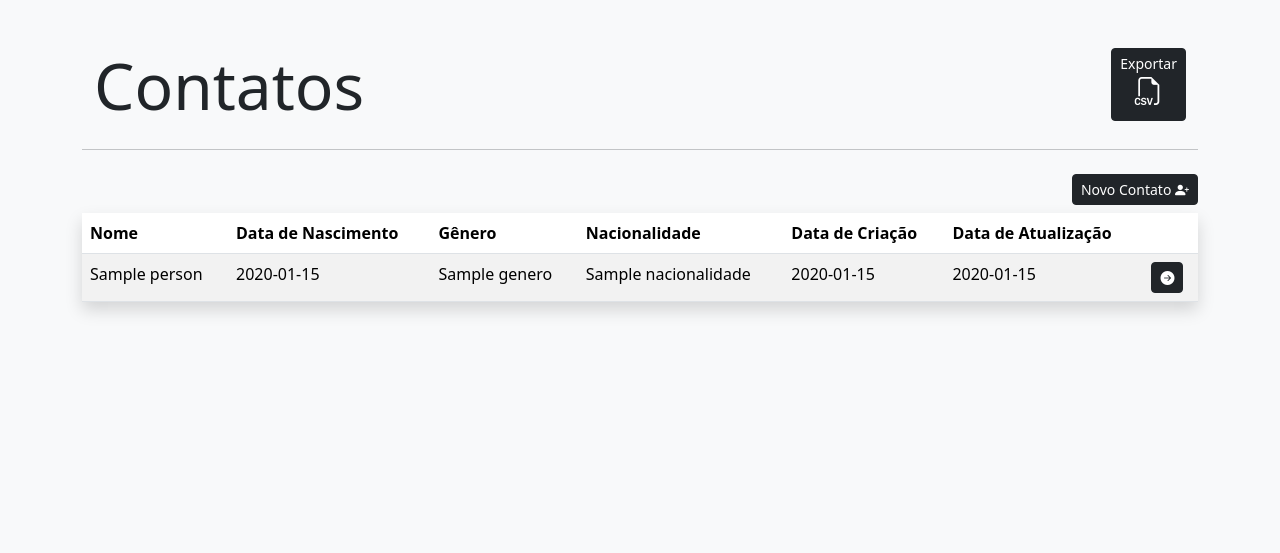
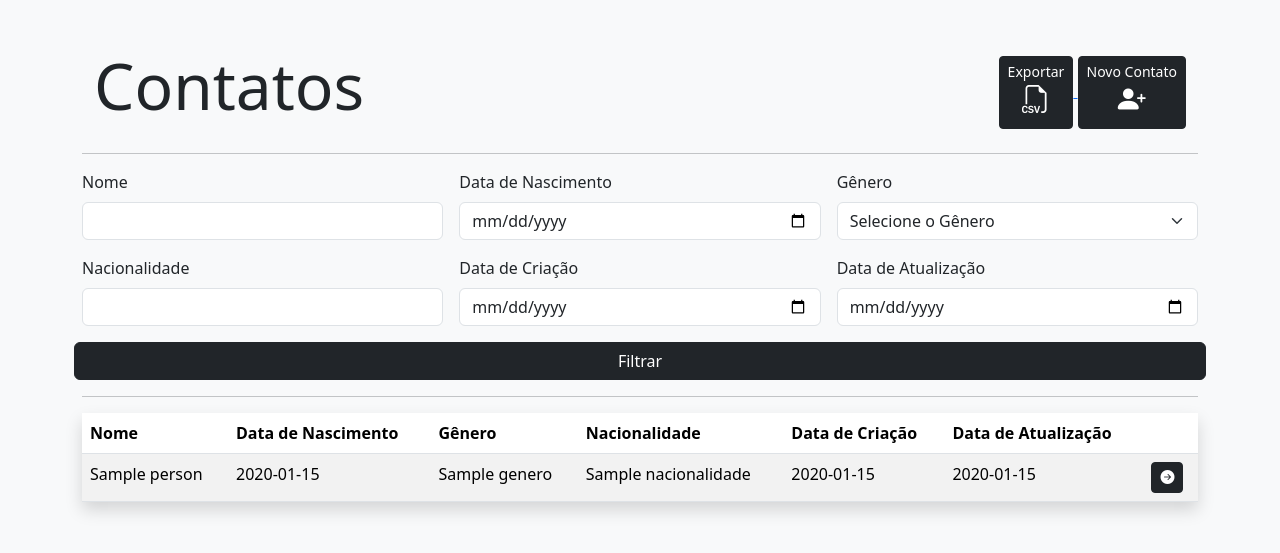
Before and after one commit to bhunao/contact_csv_parser, a Python web app: template web/templates/persons_table.html in a window 1280 px wide. Shown: the part 57-610 px from the top of the page. Run offline with Jinja, Linux system fonts and the light colour scheme; the template is opened without the code that fills it: most values are stand-ins (such as "Sample title", 1, 10 or a date in 2020).

Commit message:
filter added and working

```diff
--- a/web/app/core/database.py
+++ b/web/app/core/database.py
@@ -128,7 +128,7 @@ class Database:
 
     @classmethod
     async def get_all_persons(cls, n: int | None = None, filter: DictAny | None = None) -> list[Person]:
-        persons_cursor = persons.find()
+        persons_cursor = persons.find(filter)
         persons_list = await persons_cursor.to_list(n)
         valid_rec_list = []
         for vals in persons_list:
--- a/web/templates/persons_table.html
+++ b/web/templates/persons_table.html
@@ -1,6 +1,6 @@
 {% extends "base.html" %}
 {% block content %}
-    <div class="container mt-5">
+    <div class="container mt-5" hx-target="this" hx-swap="outerHTML">
 
         <div class="container">
             <div class="row">
@@ -16,19 +16,61 @@
                             </h3>
                         </button>
                     </a>
+
+                    <a href="/persons/create">
+                        <button class="btn btn-dark btn-sm my-2">
+                            Novo Contato
+                            <h3>
+                                <i class="bi bi-person-plus-fill"></i>
+                            </h3>
+                        </button>
+                    </a>
                 </div>
             </div>
         </div>
+
         <hr>
 
-        <div class="text-end">
-        <a href="/persons/create">
-            <button class="btn btn-dark btn-sm my-2">
-                Novo Contato
-                <i class="bi bi-person-plus-fill"></i>
-            </button>
-        </a>
-        </div>
+        <form
+            hx-get="/persons/all"
+            hx-trigger="submit"
+        >
+            <div class="row g-3">
+                <div class="col-md-4">
+                    <label for="personName" class="form-label">Nome</label>
+                    <input name="nome" type="text" class="form-control" id="personName">
+                </div>
+                <div class="col-md-4">
+                    <label for="birthDate" class="form-label">Data de Nascimento</label>
+                    <input name="data_nascimento" type="date" class="form-control" id="birthDate">
+                </div>
+                <div class="col-md-4">
+                    <label for="gender" class="form-label">Gênero</label>
+                    <select name="genero" class="form-select" id="gender">
+                        <option value="" selected>Selecione o Gênero</option>
+                        <option value="Masculino">Masculino</option>
+                        <option value="Feminino">Feminino</option>
+                        <option value="Outro">Outro</option>
+                    </select>
+                </div>
+                <div class="col-md-4">
+                    <label for="nationality" class="form-label">Nacionalidade</label>
+                    <input name="nacionalidade" type="text" class="form-control" id="nationality">
+                </div>
+                <div class="col-md-4">
+                    <label for="creationDate" class="form-label">Data de Criação</label>
+                    <input name="data_criacao" type="date" class="form-control" id="creationDate">
+                </div>
+                <div class="col-md-4">
+                    <label for="updateDate" class="form-label">Data de Atualização</label>
+                    <input name="data_atualizacao" type="date" class="form-control" id="updateDate">
+                </div>
+
+                <button type="submit" class="btn btn-dark" id="filterButton">Filtrar</button>
+            </div>
+        </form>
+        <hr>
+
 
 
         <table class="table table-striped shadow">
```
Also changed, not shown: web/app/routers/persons.py (+10 -3 lines), web/templates/create_person.html (+7 -2 lines).
